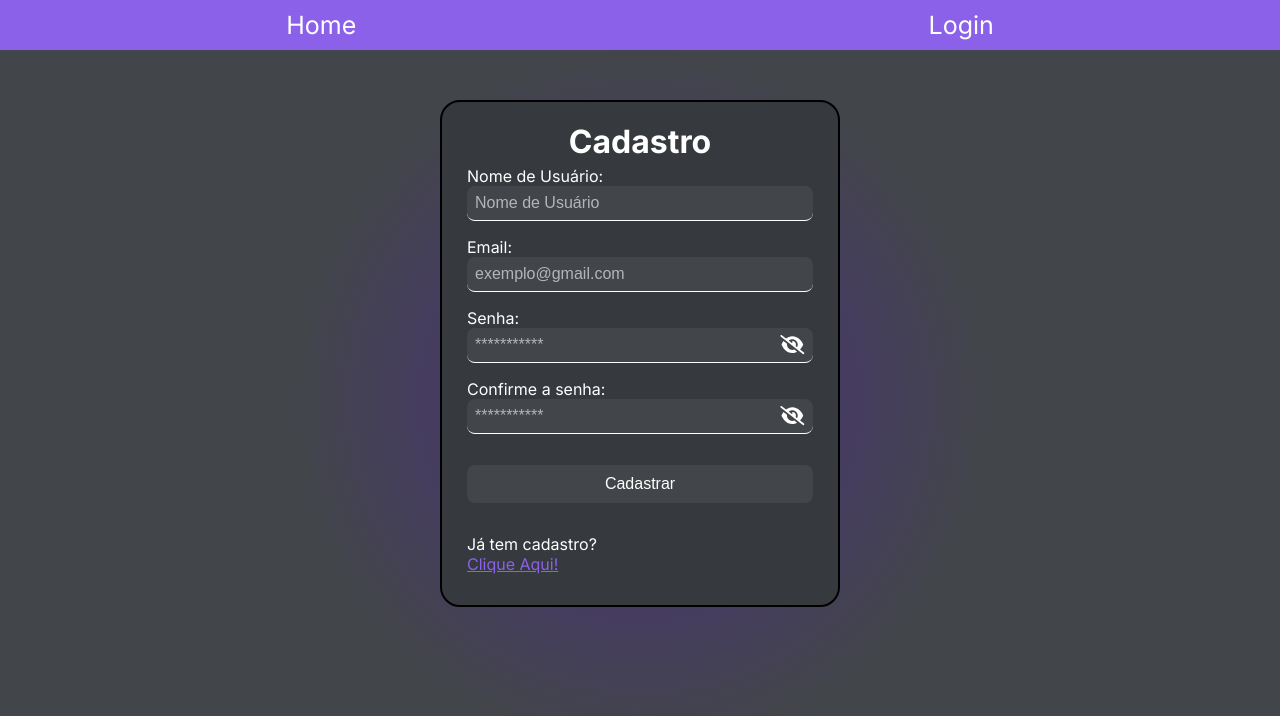
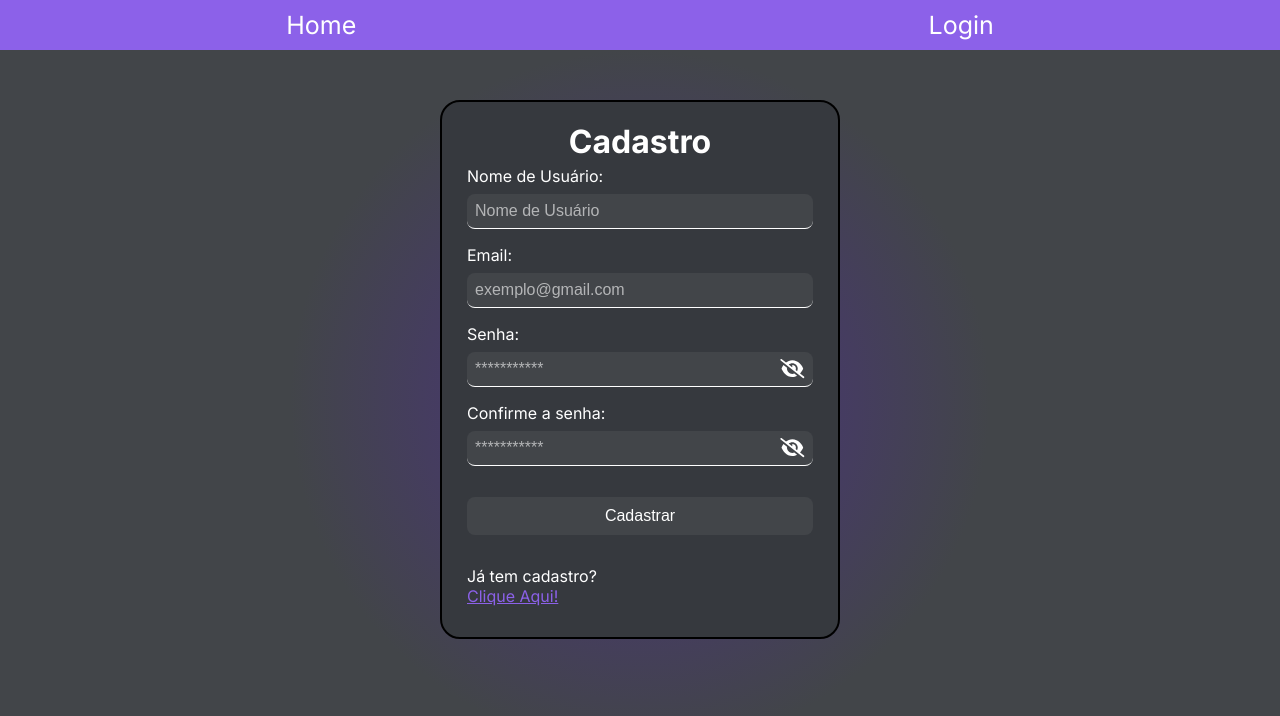
Before and after one commit to GabrielSilveira2026/Pc_Build_UP, a Next.js app: page /cadastro in a window 1280 px wide. Shown: the top 716 px of the page. Built offline with nearby package versions, Linux system fonts and the light colour scheme.

Commit message:
Ajustado margin e gap Input

```diff
--- a/src/componentes/Input/input.module.css
+++ b/src/componentes/Input/input.module.css
@@ -1,6 +1,7 @@
 .boxInput {
     display: flex;
     flex-direction: column;
+    gap: 0.5rem;
     width: 100%;
 }
 
@@ -35,7 +36,6 @@
 .verSenhas {
     font-size: 1.2rem;
     width: 35px;
-    height: 35px;
     margin: 5px;
     color: white;
 }
```
